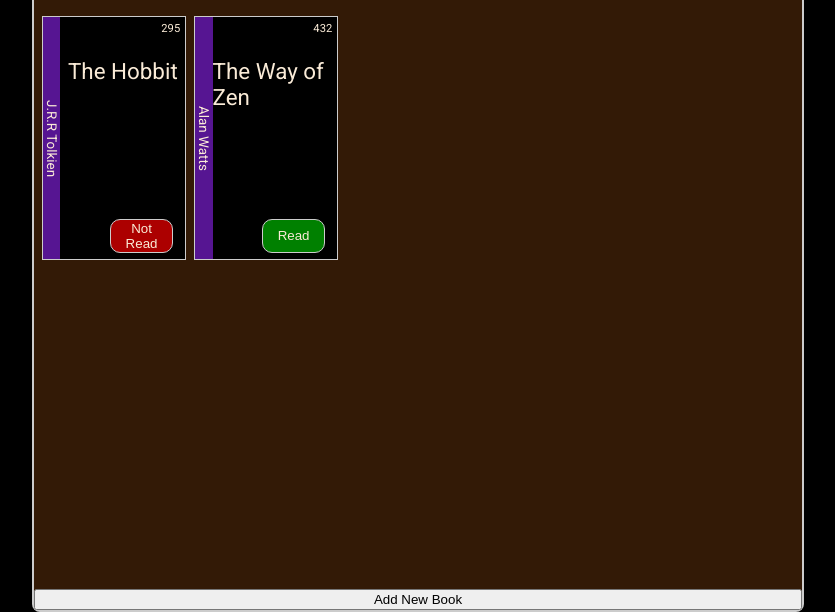
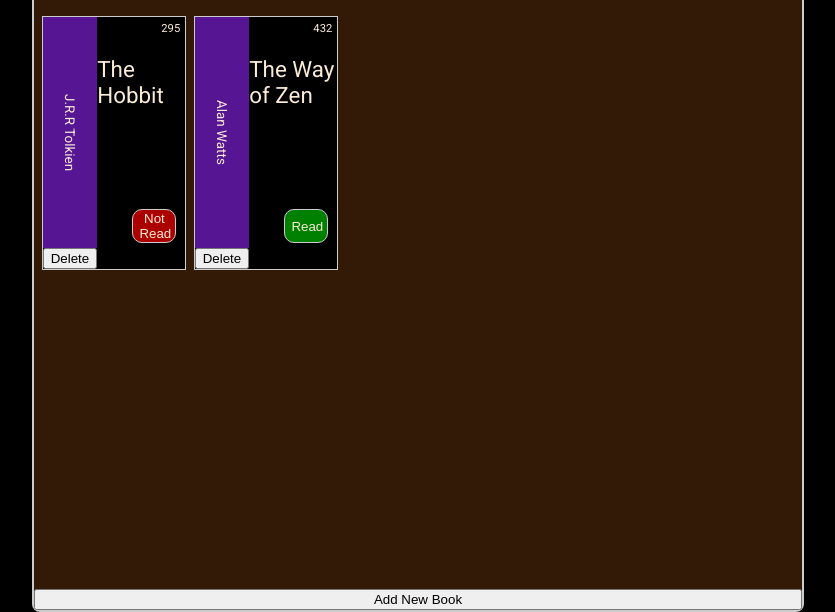
Before and after one commit to NickW16/library, a plain HTML site: page index.html in a window 1280 px wide. Shown: the part 188-800 px from the top of the page, without its empty margins (222-1057 px from the left). Drawn offline with Linux system fonts and the light colour scheme.

Commit message:
add delete button

```diff
--- a/script.js
+++ b/script.js
@@ -20,7 +20,7 @@ function displayBooks() { //adjusts and adds books
 
     libraryContent.textContent = '';
     // Append each book data to the library
-    myLibrary.forEach((book) => {
+    myLibrary.forEach((book, index) => {
         const bookDiv = document.createElement('div');
         bookDiv.className = 'book';
 
@@ -38,6 +38,7 @@ function displayBooks() { //adjusts and adds books
         bookPages.className = 'book-pages';
         bookPages.textContent = book.pages;
         bookDiv.appendChild(bookPages);
+
 
         //this section has a boolean counter
         const bookRead = document.createElement('button');
@@ -57,6 +58,17 @@ function displayBooks() { //adjusts and adds books
         });
 
         bookDiv.appendChild(bookRead);
+
+        //delete button
+        const deleteButton = document.createElement('button');
+        deleteButton.className = 'delete-book';
+        deleteButton.textContent = 'Delete';
+        deleteButton.addEventListener('click', () => {
+            myLibrary.splice(index, 1); //remove book from library
+            displayBooks(); //refresh ui
+        });
+
+        bookDiv.appendChild(deleteButton);
 
         libraryContent.appendChild(bookDiv);
     });
--- a/style.css
+++ b/style.css
@@ -96,6 +96,7 @@ body {
     grid-area: 1 / 2 / 2 / 2;
 }
 
+
 .book-read {
     width: 50%;
     margin-left: 40%;
```
